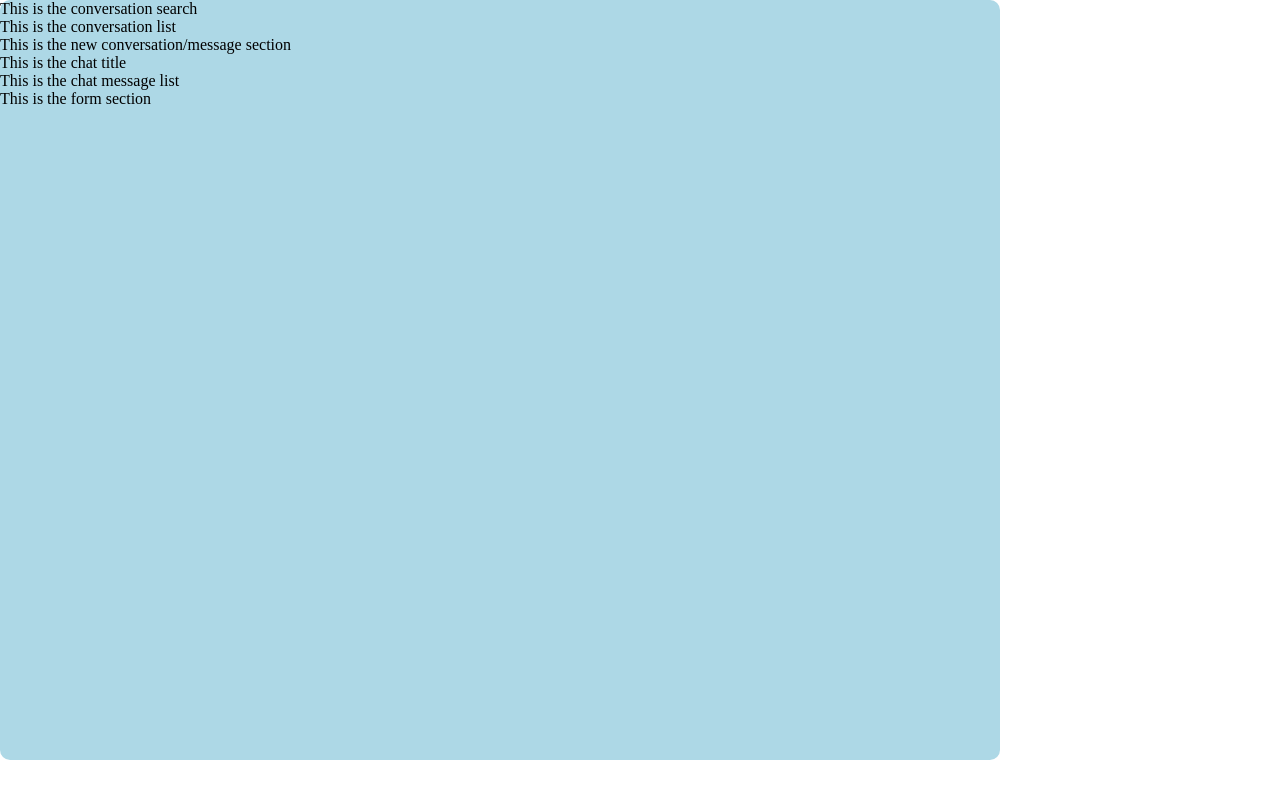
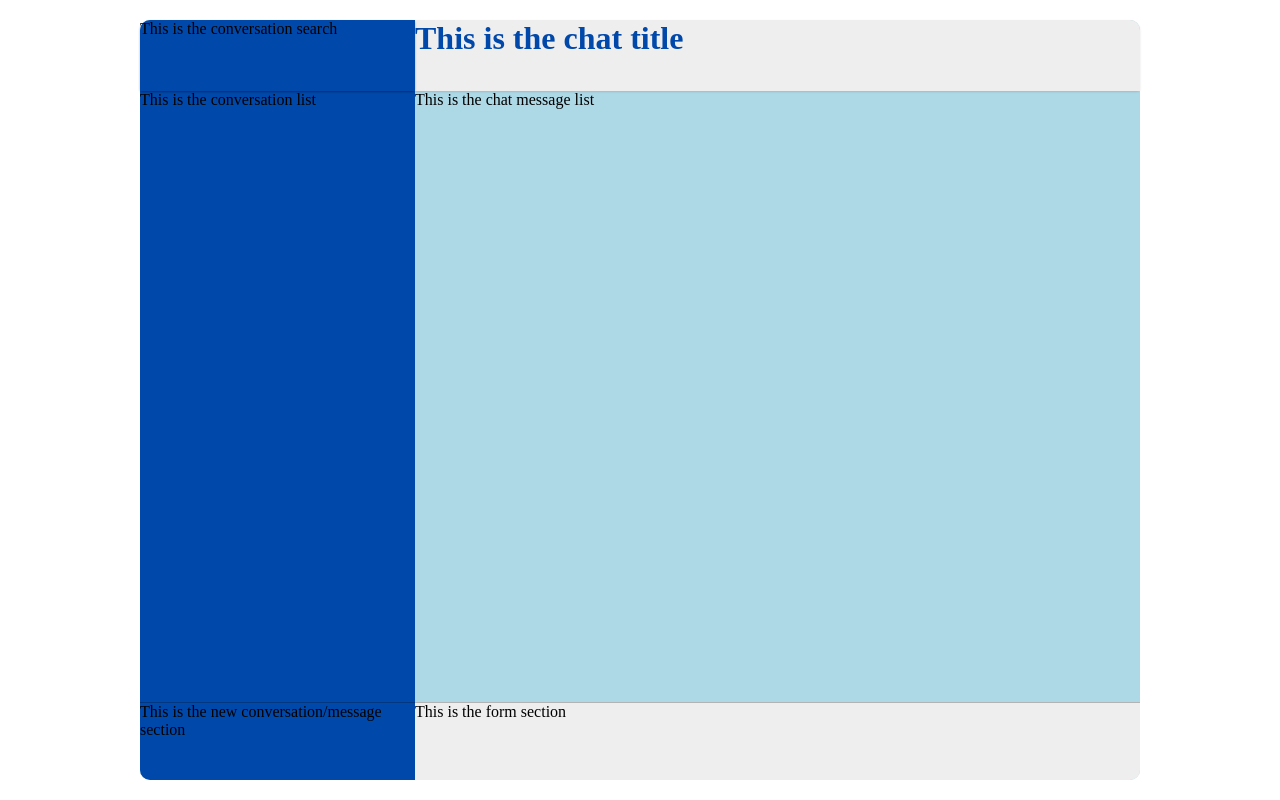
Before and after one commit to scottie-schneider/design, a Next.js app: page /grid/advanced_layouts/chat_layout in a window 1280 px wide. Built offline with nearby package versions, Linux system fonts and the light colour scheme.

Commit message:
grid areas and basic layout

```diff
--- a/pages/grid/advanced_layouts/chat_layout.js
+++ b/pages/grid/advanced_layouts/chat_layout.js
@@ -1,7 +1,15 @@
 import styled from "styled-components";
 
 const StyledBody = styled.body`
+  display: grid;
+  place-items: center center;
   #chat-container {
+    display: grid;
+    grid:
+      "search-container chat-title" 71px
+      "conversation-list chat-message-list" 1fr
+      "new-message-container chat-form" 78px
+      / 275px 1fr;
     min-width: 800px;
     max-width: 1000px;
     max-height: 800px;
@@ -9,6 +17,45 @@ const StyledBody = styled.body`
     height: 95%;
     background: lightblue;
     border-radius: 10px;
+  }
+  #search-container,
+  #conversation-list,
+  #new-message-container {
+    background: #0048aa;
+  }
+  #search-container {
+    grid-area: search-container;
+    border-radius: 10px 0 0 0;
+    box-shadow: 0 1px 3px -1px rgba(0, 0, 0, 0.75);
+    z-index: 1;
+  }
+  #new-message-container {
+    grid-area: new-message-container;
+    border-top: 1px solid rgba(0, 0, 0, 0.25);
+    border-radius: 0 0 0 10px;
+  }
+  #conversation-list {
+    grid-area: conversation-list;
+  }
+  #chat-title,
+  #chat-form {
+    background: #eee;
+  }
+  #chat-title {
+    grid-area: chat-title;
+    color: #0048aa;
+    font-weight: bold;
+    font-size: 2rem;
+    border-radius: 0 10px 0 0;
+    box-shadow: 0 1px 3px -1px rgba(0, 0, 0, 0.25);
+  }
+  #chat-form {
+    grid-area: chat-form;
+    border-radius: 0 0 10px 0;
+    border-top: 1px solid rgba(0, 0, 0, 0.25);
+  }
+  #chat-message-list {
+    grid-area: chat-message-list;
   }
 `;
 
```
